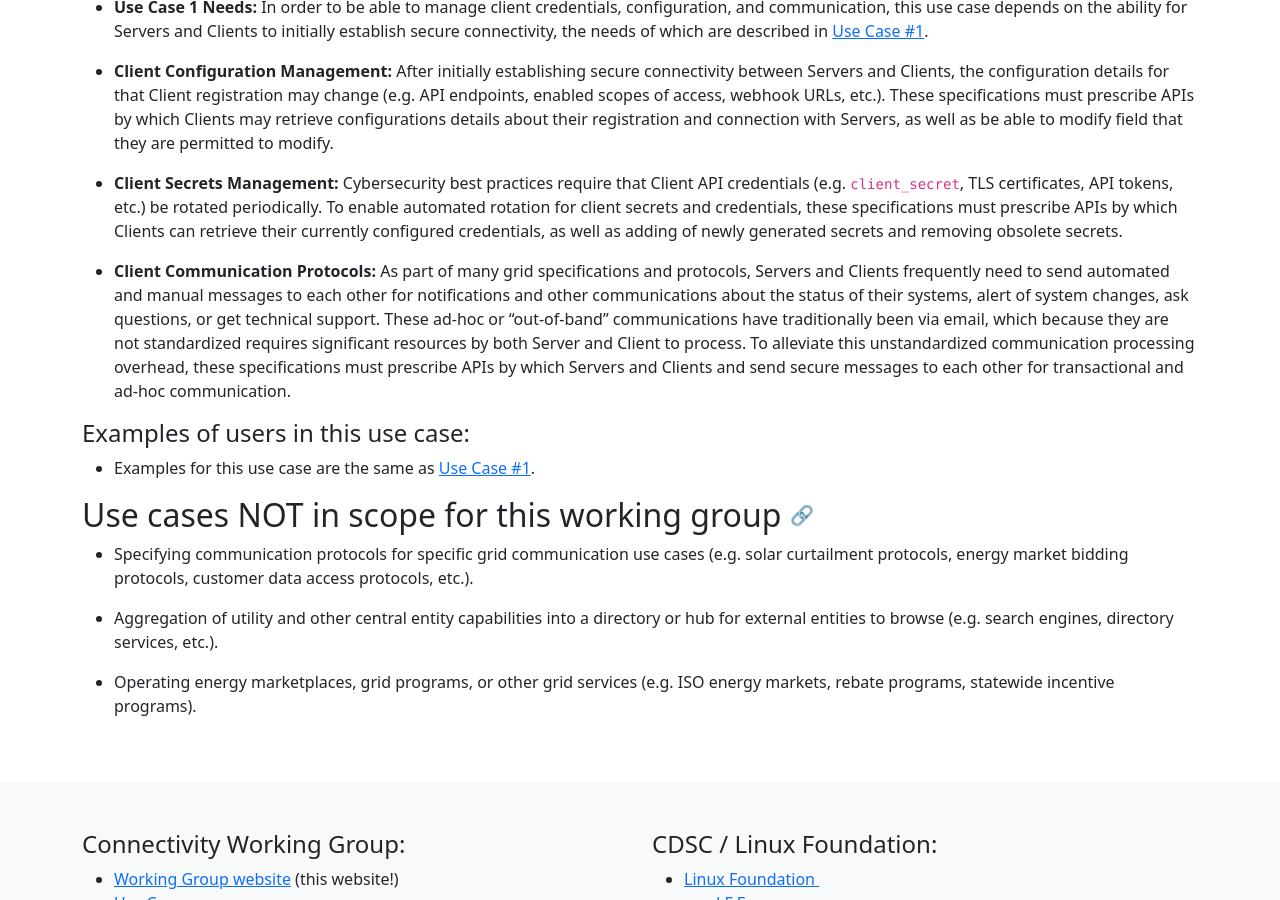
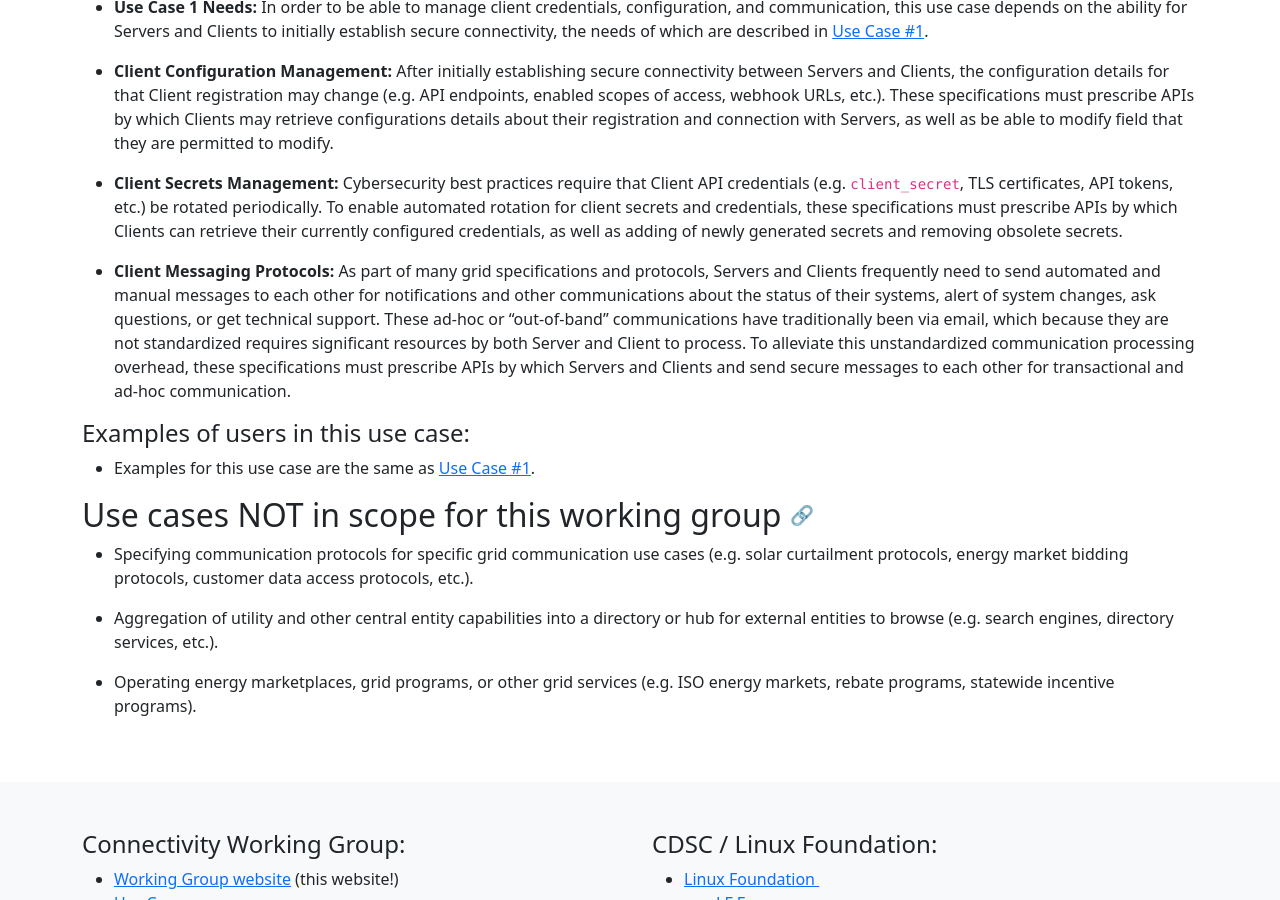
Before and after one commit to lfe-cds/CDS-Registration, a Jekyll site: the page built from website/use-cases.md, in a window 1280 px wide and 900 px high, scrolled down 1665 px. Built offline with Jekyll 4.4.1, drawn with Linux system fonts in a browser that asks for light colours.

Commit message:
fixed links

```diff
--- a/website/use-cases.md
+++ b/website/use-cases.md
@@ -52,7 +52,7 @@
 #### Needs:
 
 * **Use Case 1 Needs:**
-In order to be able to manage client credentials, configuration, and communication, this use case depends on the ability for Servers and Clients to initially establish secure connectivity, the needs of which are described in [Use Case #1](initial-configuration).
+In order to be able to manage client credentials, configuration, and communication, this use case depends on the ability for Servers and Clients to initially establish secure connectivity, the needs of which are described in [Use Case #1](#initial-configuration).
 
 * **Client Configuration Management:**
 After initially establishing secure connectivity between Servers and Clients, the configuration details for that Client registration may change (e.g. API endpoints, enabled scopes of access, webhook URLs, etc.).
@@ -62,14 +62,14 @@
 Cybersecurity best practices require that Client API credentials (e.g. `client_secret`, TLS certificates, API tokens, etc.) be rotated periodically.
 To enable automated rotation for client secrets and credentials, these specifications must prescribe APIs by which Clients can retrieve their currently configured credentials, as well as adding of newly generated secrets and removing obsolete secrets.
 
-* **Client Communication Protocols:**
+* **Client Messaging Protocols:**
 As part of many grid specifications and protocols, Servers and Clients frequently need to send automated and manual messages to each other for notifications and other communications about the status of their systems, alert of system changes, ask questions, or get technical support.
 These ad-hoc or "out-of-band" communications have traditionally been via email, which because they are not standardized requires significant resources by both Server and Client to process.
 To alleviate this unstandardized communication processing overhead, these specifications must prescribe APIs by which Servers and Clients and send secure messages to each other for transactional and ad-hoc communication.
 
 #### Examples of users in this use case:
 
-* Examples for this use case are the same as [Use Case #1](initial-configuration).
+* Examples for this use case are the same as [Use Case #1](#initial-configuration).
 
 ## Use cases NOT in scope for this working group <a id="not-in-scope" href="#not-in-scope" class="permalink">🔗</a>
 
```
